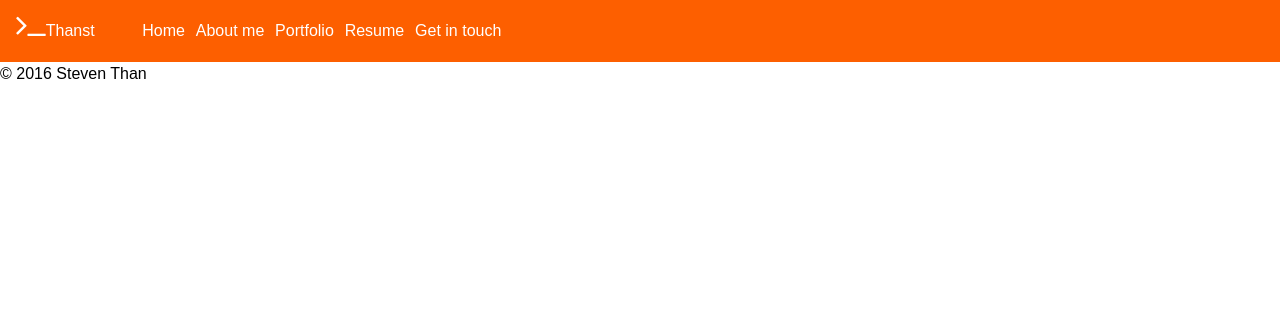
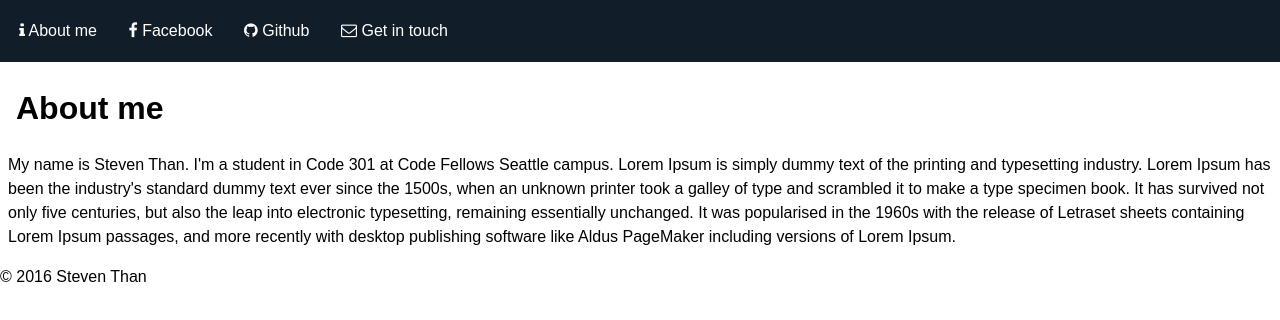
Before and after one commit to steventhan/portfolio, a plain HTML site: page index.html in a window 1280 px wide. Drawn offline with nearby package versions, Linux system fonts and the light colour scheme.

Commit message:
class-01 portfolio done

```diff
--- a/styles/base.css
+++ b/assets/css/base.css
@@ -9,8 +9,13 @@ body {
 
 /*TEXT STYLES
 =======================================*/
+h1 {
+  padding: 0 0.5em 0 0.5em;
+}
+
 p {
   font-size: 1em;
+  padding: 0 0.5em 0 0.5em;
 }
 
 address {
--- /dev/null
+++ b/assets/css/layout.css
@@ -0,0 +1,5 @@
+
+
+@media only screen and (min-width: 640px) {
+
+}
--- /dev/null
+++ b/assets/css/modules.css
@@ -0,0 +1,76 @@
+.hamburger-menu {
+  font-size: 2.3em;
+  float: right;
+  padding-right: 0.3em;
+}
+
+.navbar {
+  background-color: #111d29;
+  color: #FFF;
+}
+
+.main-menu {
+  clear: both;
+}
+
+.main-menu a {
+  display: block;
+  min-width: 100%;
+}
+
+.main-menu ul {
+  display: inline-block;
+  list-style: none;
+  float: none;
+  padding-left: 0;
+  min-width: 100%;
+  /*display: none;*/
+}
+
+.main-menu li:hover {
+  background-color: #000;
+}
+
+.collapse ul {
+  display: none;
+}
+
+.main-menu li {
+  padding: 1em 1em 1em 2.5em;
+}
+
+.main-menu li a {
+
+
+}
+
+@media only screen and (min-width: 640px) {
+  .navbar {
+    padding: 0em 1em 0em 1em;
+  }
+
+  .hamburger-menu {
+    display: none;
+  }
+
+
+  .navbar ul {
+    display: inline-block;
+  }
+
+  .collapse ul {
+    display: inline-block;;
+  }
+
+  .navbar li {
+    display: inline-block;
+    padding: 0.2em;
+    padding-right: 1.5em;
+  }
+
+  .main-menu a:hover {
+    color: gray;
+  }
+
+
+}
--- /dev/null
+++ b/assets/js/main.js
@@ -0,0 +1,5 @@
+$(document).ready(function(){
+  $('#hamburger-menu').click(function(){
+    $('#main-menu').toggleClass('collapse');
+  });
+});
--- a/index.html
+++ b/index.html
@@ -5,29 +5,45 @@
     <title>Steven Than | Portfolio</title>
     <meta name="viewport" content="width=device-width, initial-scale=1">
     <link rel="stylesheet" href="vendor/styles/normalize.css">
-    <link rel="stylesheet" href="styles/base.css">
-    <link rel="stylesheet" href="styles/layout.css">
-    <link rel="stylesheet" href="styles/modules.css">
+    <link rel="stylesheet" href="assets/css/base.css">
+    <link rel="stylesheet" href="assets/css/layout.css">
+    <link rel="stylesheet" href="assets/css/modules.css">
     <link rel="stylesheet" href="vendor/font-awesome/css/font-awesome.css">
   </head>
   <body>
-    <header>
-      <nav class="main-nav">
-        <a class="logo"><i class="fa fa-terminal fa-2x" aria-hidden="true"></i>Thanst</a>
-        <a class="hamburger-menu" href="#"><i class="fa fa-bars" aria-hidden="true"></i></a>
-        <ul class="main-menu">
-          <li><a href="/">Home</a></li>
-          <li><a href="/about">About me</a></li>
-          <li><a href="/portfolio">Portfolio</a></li>
-          <li><a href="/resume">Resume</a></li>
-          <li><a href="/get-in-touch">Get in touch</a></li>
-        </ul>
+    <div class="navbar-container">
+      <nav class="navbar">
+        <!-- <a class="logo"><i class="fa fa-terminal fa-2x" aria-hidden="true"></i>Thanst</a> -->
+        <div class="navbar-header">
+          <!-- <a href="#">Thanst</a> -->
+          <a id="hamburger-menu" class="hamburger-menu" href="#"><i class="fa fa-bars" aria-hidden="true"></i></a>
+        </div>
+        <div id="main-menu" class="main-menu collapse">
+          <ul>
+            <!-- <li><a href="/"><i class="fa fa-home" aria-hidden="true"></i> Home</a></li> -->
+            <li><a href="/"><i class="fa fa-info" aria-hidden="true"></i> About me</a></li>
+            <li><a href="https://www.facebook.com/steventhan93"><i class="fa fa-facebook-f" aria-hidden="true"></i> Facebook</a></li>
+            <li><a href="https://github.com/steventhan/"><i class="fa fa-github" aria-hidden="true"></i> Github</a></li>
+            <li><a href="mailto:steven@thanst.com"><i class="fa fa-envelope-o" aria-hidden="true"></i> Get in touch</a></li>
+          </ul>
+        </div>
+
       </nav>
-    </header>
-    <main>
-    </main>
-    <footer>
+    </div>
+    <div class="main-container">
+      <h1>About me</h1>
+      <p>My name is Steven Than. I'm a student in Code 301 at Code Fellows Seattle campus. Lorem Ipsum is simply dummy text of the printing and typesetting industry. Lorem Ipsum has been the industry's standard dummy text ever since the 1500s, when an unknown printer took a galley of type and scrambled it to make a type specimen book. It has survived not only five centuries, but also the leap into electronic typesetting, remaining essentially unchanged. It was popularised in the 1960s with the release of Letraset sheets containing Lorem Ipsum passages, and more recently with desktop publishing software like Aldus PageMaker including versions of Lorem Ipsum.
+
+</p>
+    </div>
+    <div class="footer-container">
       &copy; 2016 Steven Than
-    </footer>
+    </div>
+
+    <!-- Main script -->
+    <script src="https://ajax.googleapis.com/ajax/libs/jquery/2.1.4/jquery.min.js"></script>
+    <script src="assets/js/main.js">
+
+    </script>
   </body>
 </html>
--- a/styles/layout.css
+++ /dev/null
@@ -1,11 +0,0 @@
-.main-nav {
-  background-color: #FD5F00;
-  color: #FFF;
-  padding: 0em 1em 1em 1em;
-}
-
-@media only screen and (min-width: 640px) {
-  .main-nav {
-    padding: 0em 1em 0em 1em;
-  }
-}
--- a/styles/modules.css
+++ /dev/null
@@ -1,29 +0,0 @@
-.hamburger-menu {
-  font-size: 2.3em;
-  float: right;
-  padding-right: 0.3em;
-}
-
-.main-nav ul {
-  display: inline-block;
-}
-
-.main-nav li {
-  display: none;
-  padding: 0.2em;
-}
-
-@media only screen and (min-width: 640px) {
-  .hamburger-menu {
-    display: none;
-  }
-
-  .main-nav ul {
-    display: inline-block;
-  }
-
-  .main-nav li {
-    display: inline-block;
-    padding: 0.2em;
-  }
-}
```
Also changed, not shown: assets/img/main-background.jpg (added).
